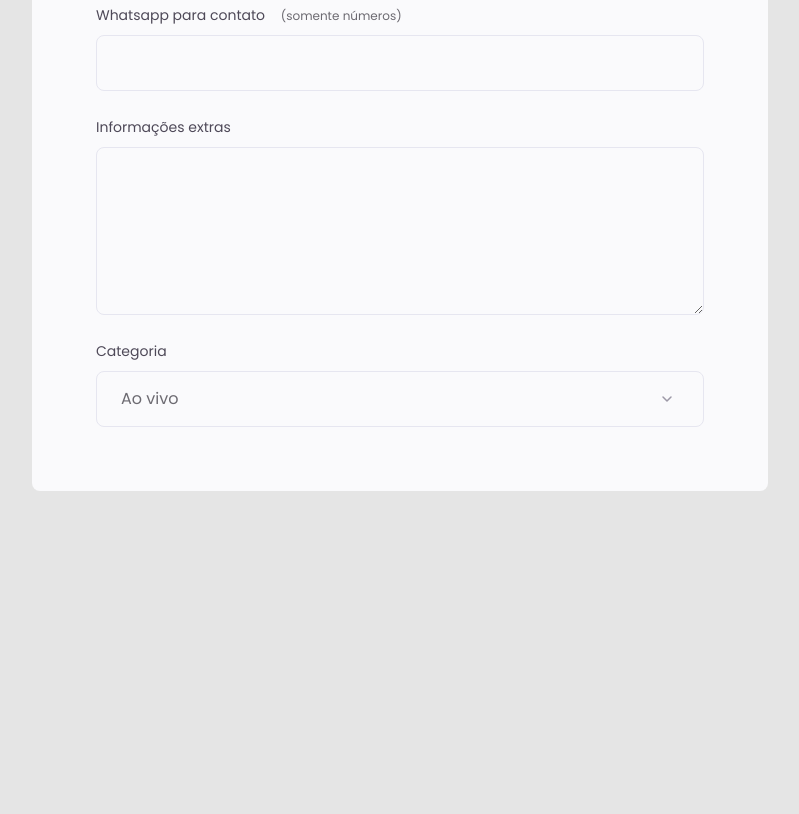
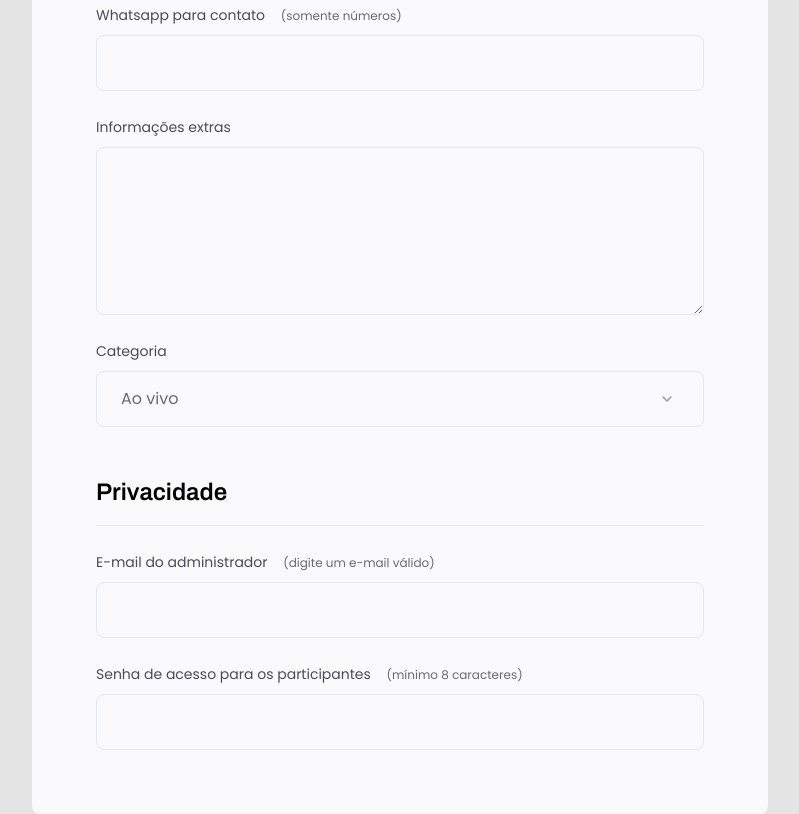
Before and after one commit to MiPigurim/Rocketseat-Formul-rio, a plain HTML site: page index.html in a window 1280 px wide. Shown: the part 632-1446 px from the top of the page, without its empty margins (240-1039 px from the left). Before the commit the page ends 1123 px from the top, so only its background shows below. Drawn offline with Linux system fonts and the light colour scheme.

Commit message:
feat: field "Privacidade"

```diff
--- a/index.html
+++ b/index.html
@@ -55,6 +55,23 @@
 
         </div>
       </fieldset>
+
+      <fieldset>
+        <div class="fieldset-wrapper">
+          <legend>Privacidade</legend>
+
+          <div class="input-wrapper">
+            <label for="event-email">E-mail do administrador <span>(digite um e-mail válido)</span></label>
+            <input type="text" id="event-email">
+          </div>
+
+          <div class="input-wrapper">
+            <label for="event-password">Senha de acesso para os participantes <span>(mínimo 8 caracteres)</span></label>
+            <input type="text" id="event-password">
+          </div>
+
+        </div>
+      </fieldset>
     </form>
 
   </div>
--- a/style.css
+++ b/style.css
@@ -57,6 +57,9 @@ form {
   border-radius: 8px;
   min-height: 300px;
   padding: 64px;
+  display: flex;
+  flex-direction: column;
+  gap: 48px;
 }
 
 fieldset {
```
